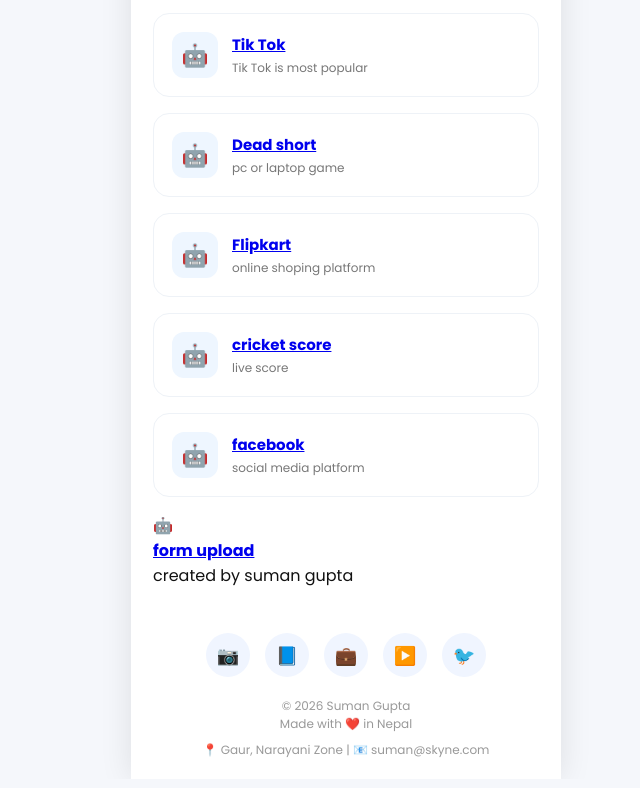
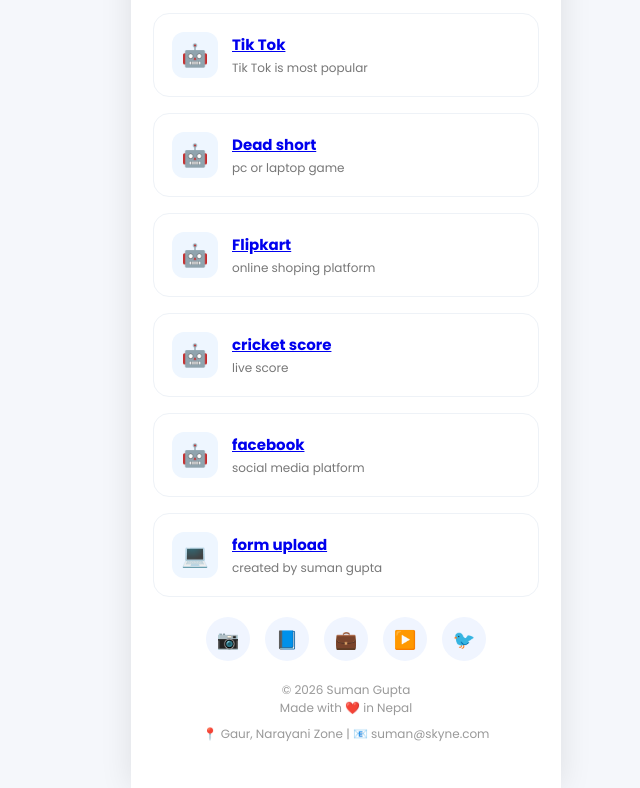
Before and after one commit to sumanguptasky-ai/suman-gupta-aaditya, a plain HTML site: page index.html/index.html in a window 1280 px wide. Shown: the part 1475-2263 px from the top of the page, without its empty margins (294-934 px from the left). Drawn offline with Linux system fonts and the light colour scheme.

Commit message:
Fix HTML encoding issues in index.html

```diff
--- a/index.html/index.html
+++ b/index.html/index.html
@@ -118,7 +118,8 @@ body{background:#f5f7fb;color:#111}
       <div class="icon">🤖</div>
       <div><h4><a href="https://www.facebook.com/"> facebook</a></h4><p>social media platform</p></div>
     </div>
-    <div class="icon">🤖</div>
+    <div class="card">
+    <div class="icon">💻</div>
       <div><h4><a href="https://sumanguptasky-ai.github.io/new-form-/"> form upload</a></h4><p>created by suman gupta</p></div>
     </div>
 
```
